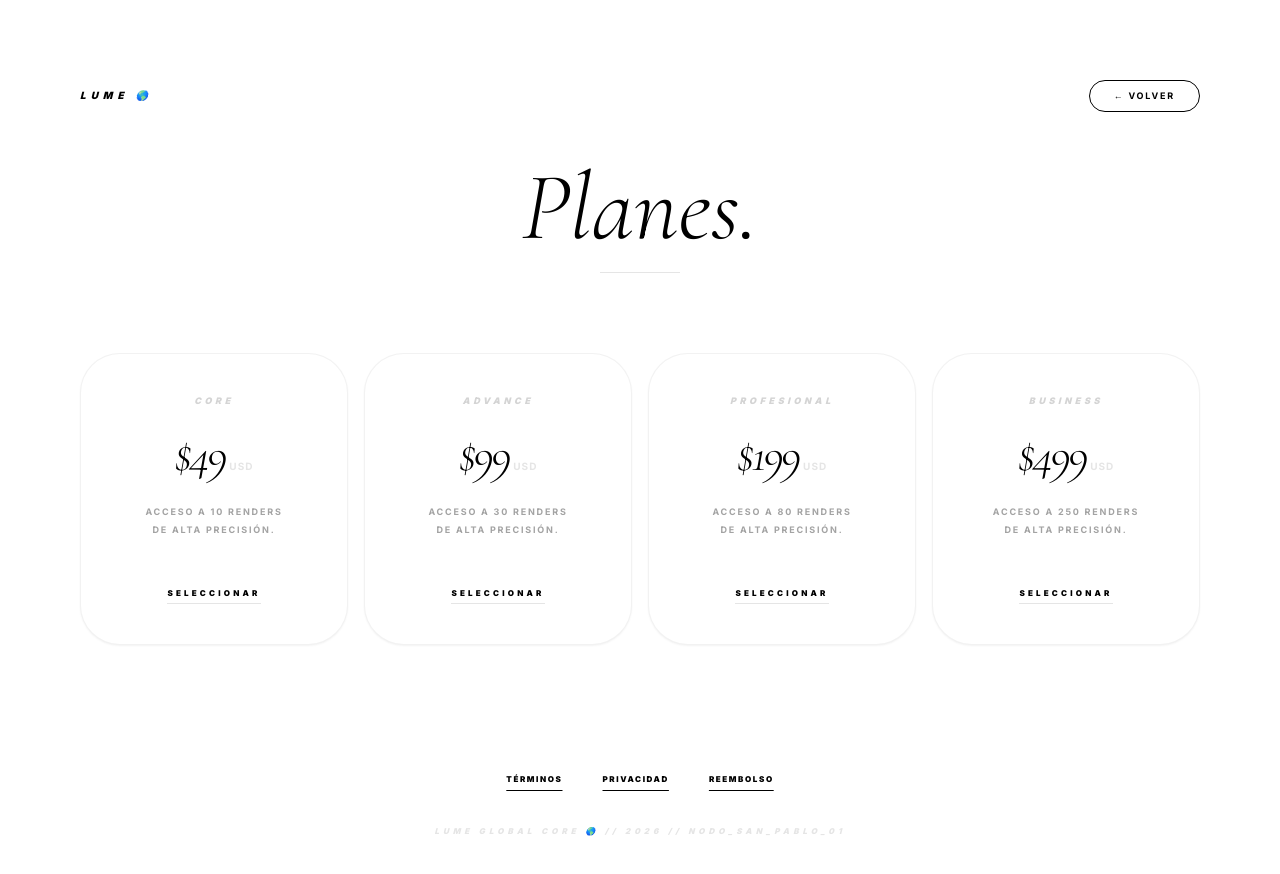
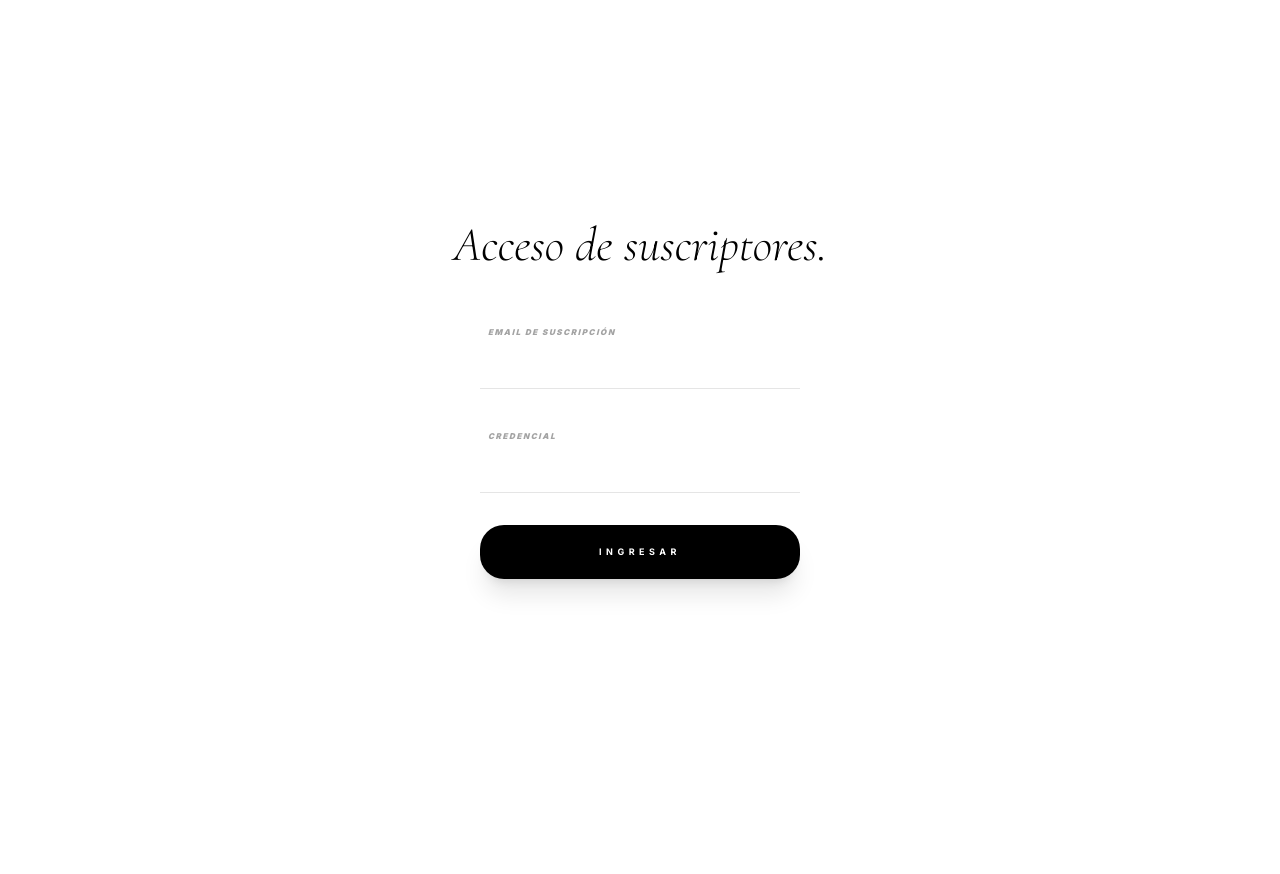
Before and after one commit to lumeglobal10-prog/lume-global-core, a Next.js app: page /login in a window 1280 px wide. Shown: the top 874 px of the page. After the commit the page ends 800 px from the top, so only its background shows below. Built offline with nearby package versions, Linux system fonts and the light colour scheme; no server answers.

Commit message:
Update page.tsx

```diff
--- a/app/login/page.tsx
+++ b/app/login/page.tsx
@@ -1,136 +1,96 @@
 'use client';
 
-import { useState, useEffect } from 'react';
+import { useState } from 'react';
 import { useRouter } from 'next/navigation';
-import Link from 'next/link';
 
-export default function PricingPage() {
-  const [showPopup, setShowPopup] = useState(false);
-  const [userRegion, setUserRegion] = useState('GLOBAL');
+export default function LoginPage() {
   const router = useRouter();
+  const [loading, setLoading] = useState(false);
+  const [formData, setFormData] = useState({ email: '', password: '' });
 
-  // 🏛️ SENSOR M.I.C. (INMERSIÓN CULTURAL): DETECCIÓN DE SOBERANÍA REGIONAL
-  useEffect(() => {
-    const detectRegion = async () => {
-      try {
-        // PRIORIDAD: DETECCIÓN VÍA NODO SAN PABLO
-        const response = await fetch('/api/v1/auth/geo-handshake', {
-          headers: { 'X-Lume-Node': 'SAN_PABLO_01' }
-        });
-        const data = await response.json();
-        setUserRegion(data.country || 'GLOBAL');
-      } catch (e) {
-        setUserRegion('GLOBAL');
+  // 🌐 ESPECIFICACIONES DE CONEXIÓN: NODO SAN PABLO
+  const API_BASE = "/api/v1";
+
+  const handleLogin = async (e: React.FormEvent) => {
+    e.preventDefault();
+    setLoading(true);
+
+    try {
+      // LITERALIDAD TÉCNICA: Sincronización con el endpoint del Kernel Alpha
+      const res = await fetch(`${API_BASE}/auth/login`, {
+        method: 'POST',
+        headers: {
+          'Content-Type': 'application/json',
+          'X-Lume-Node': 'SAN_PABLO_01'
+        },
+        body: JSON.stringify({
+          email: formData.email.toLowerCase(),
+          password: formData.password
+        }),
+      });
+
+      if (res.ok) {
+        const data = await res.json();
+
+        // Persistencia de sesión
+        localStorage.setItem('lume_session_token', data.access_token);
+        localStorage.setItem('lume_user_mail', formData.email.toLowerCase());
+
+        // Sincronización con Middleware (Cookie mandatoria)
+        document.cookie = `lume_session_token=${data.access_token}; path=/; samesite=strict;`;
+
+        router.push('/dashboard');
+      } else {
+        alert('ACCESO DENEGADO: ERROR EN BÚNKER SAN PABLO');
       }
-    };
-    detectRegion();
-  }, []);
-
-  const planes = [
-    { nombre: 'CORE', precio: '49', desc: 'ACCESO A 10 RENDERS DE ALTA PRECISIÓN.' },
-    { nombre: 'ADVANCE', precio: '99', desc: 'ACCESO A 30 RENDERS DE ALTA PRECISIÓN.' },
-    { nombre: 'PROFESIONAL', precio: '199', desc: 'ACCESO A 80 RENDERS DE ALTA PRECISIÓN.' },
-    { nombre: 'BUSINESS', precio: '499', desc: 'ACCESO A 250 RENDERS DE ALTA PRECISIÓN.' }
-  ];
-
-  const handlePlanSelection = (plan: string) => {
-    localStorage.setItem('lume_selected_plan', plan);
-    localStorage.setItem('lume_user_region', userRegion);
-    setShowPopup(true);
-  };
-
-  const proceedToCheckout = () => {
-    const session = localStorage.getItem('lume_session_token');
-    // PROTOCOLO DE DERIVACIÓN: USUARIOS ACTIVOS A CHECKOUT, PROSPECTOS A REGISTRO
-    router.push(session ? '/checkout' : '/register');
+    } catch (error) {
+      alert('FALLO DE CONEXIÓN: VERIFICAR GATEWAY NGINX');
+    } finally {
+      setLoading(false);
+    }
   };
 
   return (
-    <main className="min-h-screen bg-white text-black font-sans flex flex-col justify-between p-8 md:p-20 overflow-x-hidden uppercase tracking-widest">
+    <main className="min-h-screen bg-white text-black font-sans flex flex-col items-center justify-center p-10 uppercase tracking-widest">
+      <h1 className="text-4xl md:text-5xl font-serif font-light italic text-center lowercase first-letter:uppercase mb-12 tracking-normal normal-case">
+        Acceso de suscriptores.
+      </h1>
 
-      {/* NAVEGACIÓN COMPACTA */}
-      <nav className="flex justify-between items-center w-full shrink-0">
-        <div className="text-[10px] font-black tracking-[0.5em] italic">
-          LUME 🌎
+      <form onSubmit={handleLogin} className="w-full max-w-xs space-y-8">
+        <div className="space-y-2">
+          <label className="text-[8px] font-black text-neutral-400 italic ml-2">
+            EMAIL DE SUSCRIPCIÓN
+          </label>
+          <input
+            type="email"
+            required
+            value={formData.email}
+            onChange={(e) => setFormData({...formData, email: e.target.value})}
+            className="w-full border-b border-black/10 py-3 text-[10px] font-bold outline-none focus:border-black transition-all bg-transparent uppercase"
+          />
         </div>
+
+        <div className="space-y-2">
+          <label className="text-[8px] font-black text-neutral-400 italic ml-2">
+            CREDENCIAL
+          </label>
+          <input
+            type="password"
+            required
+            value={formData.password}
+            onChange={(e) => setFormData({...formData, password: e.target.value})}
+            className="w-full border-b border-black/10 py-3 text-[10px] font-bold outline-none focus:border-black transition-all bg-transparent uppercase"
+          />
+        </div>
+
         <button
-          onClick={() => router.back()}
-          className="text-[9px] font-bold tracking-[0.2em] border border-black px-6 py-2 rounded-full active:scale-95 transition-all hover:bg-black hover:text-white"
+          type="submit"
+          disabled={loading}
+          className="w-full bg-black text-white py-5 rounded-3xl text-[9px] font-bold tracking-[0.5em] shadow-xl active:scale-95 transition-all disabled:opacity-50"
         >
-          ← VOLVER
+          {loading ? "SINCRONIZANDO..." : "INGRESAR"}
         </button>
-      </nav>
-
-      <div className="max-w-6xl mx-auto w-full py-12 text-center flex-grow flex flex-col justify-center">
-        {/* TÍTULO ESTILO KARADA DECO */}
-        <h1 className="text-6xl md:text-8xl font-serif font-light italic lowercase first-letter:uppercase leading-none mb-4 normal-case tracking-normal">
-          Planes.
-        </h1>
-        <div className="h-[1px] w-20 bg-black/10 mx-auto mb-20"></div>
-
-        <div className="grid grid-cols-1 md:grid-cols-2 lg:grid-cols-4 gap-4">
-          {planes.map((plan) => (
-            <div
-              key={plan.nombre}
-              onClick={() => handlePlanSelection(plan.nombre)}
-              className="group border border-black/5 p-10 rounded-[40px] flex flex-col items-center justify-between cursor-pointer hover:bg-neutral-50 transition-all duration-500 active:scale-95 bg-white shadow-sm"
-            >
-              <div className="space-y-6">
-                <h2 className="text-[9px] font-black tracking-[0.4em] text-neutral-300 group-hover:text-black transition-colors italic">
-                  {plan.nombre}
-                </h2>
-                <div className="text-5xl font-serif font-light italic tracking-tighter normal-case">
-                  ${plan.precio}<span className="text-[10px] font-sans not-italic font-bold tracking-widest text-neutral-200 ml-1 uppercase">USD</span>
-                </div>
-                <p className="text-[9px] font-bold tracking-[0.2em] leading-loose text-neutral-400 group-hover:text-black transition-colors px-4">
-                  {plan.desc}
-                </p>
-              </div>
-
-              <div className="mt-12 text-[8px] font-black tracking-[0.4em] border-b border-black/10 group-hover:border-black pb-1 transition-all">
-                SELECCIONAR
-              </div>
-            </div>
-          ))}
-        </div>
-      </div>
-
-      {/* POPUP DE VERIFICACIÓN M.I.C. */}
-      {showPopup && (
-        <div className="fixed inset-0 bg-black/5 backdrop-blur-md flex items-center justify-center p-6 z-50 animate-in fade-in duration-300">
-          <div className="bg-white p-12 max-w-sm w-full rounded-[48px] text-center space-y-10 shadow-2xl border border-black/5">
-            <h3 className="text-[9px] font-black tracking-[0.6em] italic text-neutral-300">SENSOR M.I.C.</h3>
-            <p className="text-[11px] font-serif italic text-neutral-500 leading-relaxed px-2 normal-case tracking-normal">
-              Región detectada: <span className="text-black font-sans font-bold not-italic uppercase tracking-widest">{userRegion}</span>.<br/><br/>
-              Precios expresados en <span className="text-black font-sans font-bold not-italic text-[10px] uppercase">USD</span>.<br/> El cargo final se ajustará según impuestos locales en el nodo de pago.
-            </p>
-            <button
-              onClick={proceedToCheckout}
-              className="w-full bg-black text-white p-5 rounded-3xl text-[9px] font-bold tracking-[0.4em] hover:bg-neutral-800 transition-all active:scale-95 shadow-xl"
-            >
-              CONFIRMAR PROTOCOLO
-            </button>
-          </div>
-        </div>
-      )}
-
-      {/* FOOTER */}
-      <footer className="flex flex-col items-center space-y-10 pt-20 shrink-0">
-        <div className="flex flex-wrap justify-center gap-10">
-          <Link href="/terms" className="text-[8px] font-black tracking-[0.2em] hover:text-black underline underline-offset-8 decoration-1">
-            TÉRMINOS
-          </Link>
-          <Link href="/privacy" className="text-[8px] font-black tracking-[0.2em] hover:text-black underline underline-offset-8 decoration-1">
-            PRIVACIDAD
-          </Link>
-          <Link href="/refund" className="text-[8px] font-black tracking-[0.2em] hover:text-black underline underline-offset-8 decoration-1">
-            REEMBOLSO
-          </Link>
-        </div>
-        <div className="text-[8px] font-black tracking-[0.5em] text-neutral-200 italic text-center pb-8">
-          LUME GLOBAL CORE 🌎 // 2026 // NODO_SAN_PABLO_01
-        </div>
-      </footer>
+      </form>
     </main>
   );
 }
```
